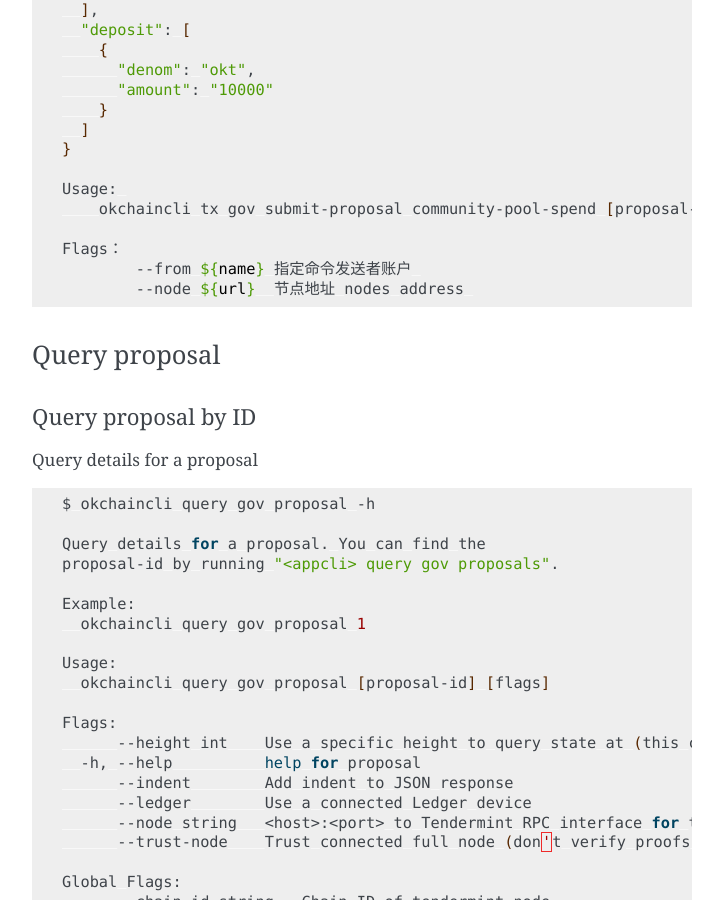
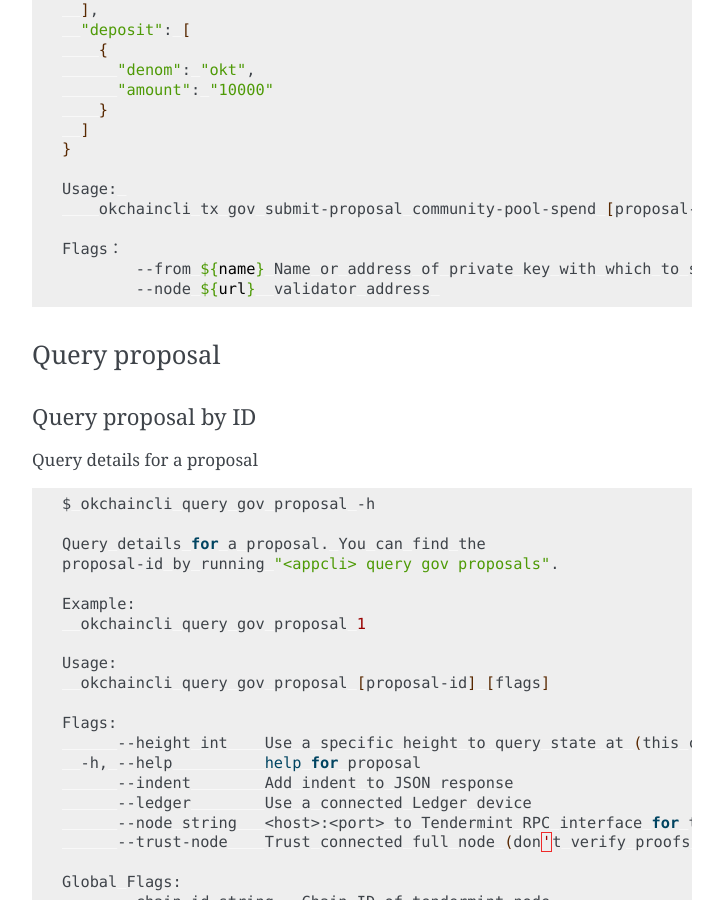
Before and after one commit to okblockchainlab/devdocs, a Sphinx documentation site: the page built from docs/resources/okchaincli.md, in a window 1280 px wide and 900 px high, scrolled down 55205 px. Shown: the whole window, without its empty margins (388-1111 px from the left). Built offline with Sphinx 7.4.7, drawn with Linux system fonts in a browser that asks for light colours.

Commit message:
change zh_cn to en-us

````diff
--- a/docs/resources/okchaincli.md
+++ b/docs/resources/okchaincli.md
@@ -2149,7 +2149,7 @@
     okchaincli query distr community-pool [flags]
 
 Flags：
-	--node ${url}  节点地址
+	--node ${url}  validator address
 ```
 
 ### Query validator commission rewards from delegators
@@ -2529,8 +2529,8 @@
     okchaincli tx gov submit-proposal community-pool-spend [proposal-file] [flags]
 
 Flags：
-	--from ${name} 指定命令发送者账户
-	--node ${url}  节点地址 nodes address
+	--from ${name} Name or address of private key with which to sign
+	--node ${url}  validator address
 ```
 
 ### Query proposal
````
